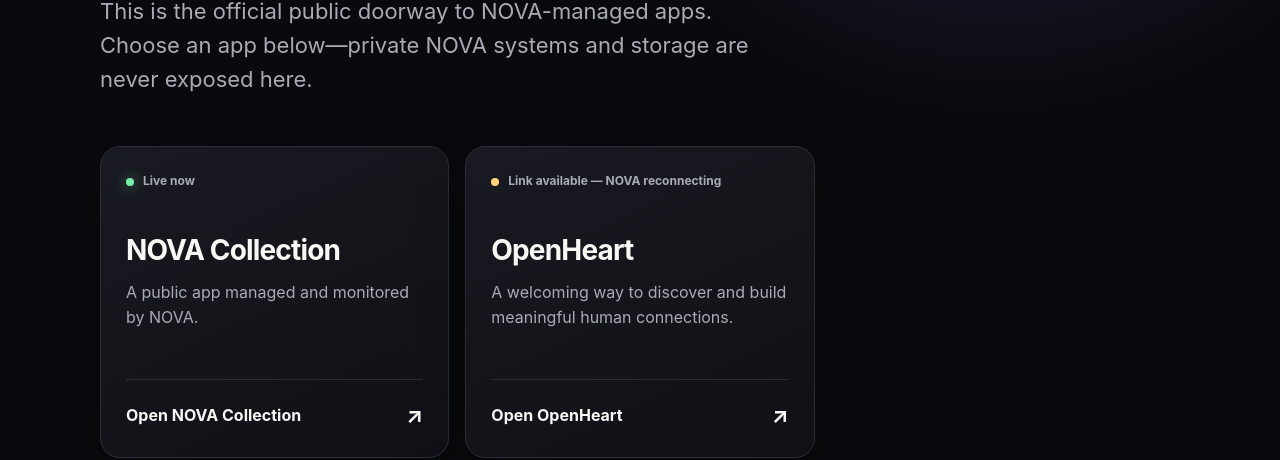
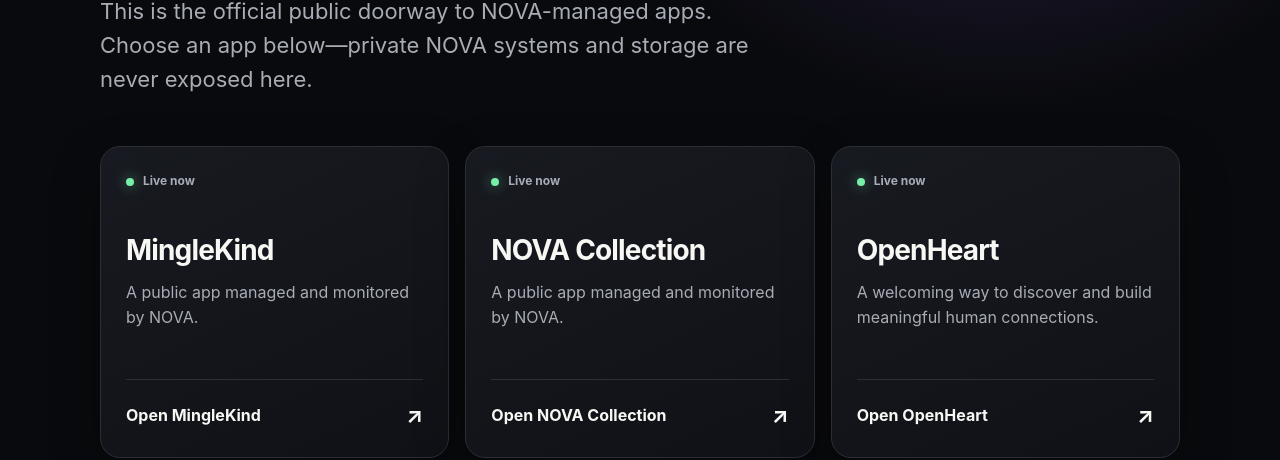
Before and after one commit to legitpdfufile-wq/nova-web, a plain HTML site: page index.html in a window 1280 px wide. Shown: the part 361-821 px from the top of the page. Drawn offline with Linux system fonts and the light colour scheme.

Commit message:
NOVA: refresh public app links

```diff
--- a/index.html
+++ b/index.html
@@ -8,7 +8,7 @@
 <meta property="og:type" content="website"><meta property="og:url" content="https://legitpdfufile-wq.github.io/nova-web/">
 <meta property="og:image" content="https://legitpdfufile-wq.github.io/nova-web/assets/nova-share-card-1200x628.png"><meta property="og:image:width" content="1200"><meta property="og:image:height" content="628"><meta property="og:image:alt" content="NOVA Public Apps — Johnny Law, MingleKind and OpenHeart">
 <meta name="twitter:card" content="summary_large_image"><meta name="twitter:title" content="NOVA Public Apps"><meta name="twitter:description" content="Open Johnny Law, MingleKind and OpenHeart."><meta name="twitter:image" content="https://legitpdfufile-wq.github.io/nova-web/assets/nova-share-card-1200x628.png">
-<script type="application/ld+json">{"@context": "https://schema.org", "@type": "ItemList", "name": "NOVA Public Apps", "itemListElement": [{"@type": "ListItem", "position": 1, "name": "NOVA Collection", "url": "https://nova-collection.mik-luvin-1308.chatgpt.site/builds/"}, {"@type": "ListItem", "position": 2, "name": "OpenHeart", "url": "https://lady-subtle-arts-ultimate.trycloudflare.com"}]}</script>
+<script type="application/ld+json">{"@context": "https://schema.org", "@type": "ItemList", "name": "NOVA Public Apps", "itemListElement": [{"@type": "ListItem", "position": 1, "name": "MingleKind", "url": "https://bikes-territory-repeat-nav.trycloudflare.com"}, {"@type": "ListItem", "position": 2, "name": "NOVA Collection", "url": "https://nova-collection.mik-luvin-1308.chatgpt.site/builds/"}, {"@type": "ListItem", "position": 3, "name": "OpenHeart", "url": "https://although-blocking-belongs-continuing.trycloudflare.com"}]}</script>
 <style>
 :root{--ink:#f7f7f4;--muted:#a8acb5;--panel:#14161b;--line:#2b2e36;--green:#78efa9;--amber:#ffd17a}
 *{box-sizing:border-box}body{margin:0;min-height:100vh;background:radial-gradient(circle at 78% 0,#302753 0,transparent 34%),#090a0d;color:var(--ink);font:16px/1.55 Inter,Segoe UI,system-ui,sans-serif}
@@ -23,9 +23,12 @@ h2{font-size:28px;letter-spacing:-.03em;margin:38px 0 8px}.card p{color:var(--mu
 </style></head><body><main class="shell"><div class="brand"><div class="mark">N</div>NOVA public web</div>
 <header><h1>Useful apps.<br>Kept live by NOVA.</h1><p>This is the official public doorway to NOVA-managed apps. Choose an app below—private NOVA systems and storage are never exposed here.</p></header>
 <section class="grid" aria-label="Public apps"><article class="card"><div class="status live"><span></span>Live now</div>
+            <h2>MingleKind</h2><p>A public app managed and monitored by NOVA.</p>
+            <a class="open" href="https://bikes-territory-repeat-nav.trycloudflare.com" rel="noopener noreferrer">Open MingleKind<b aria-hidden="true">↗</b></a></article>
+<article class="card"><div class="status live"><span></span>Live now</div>
             <h2>NOVA Collection</h2><p>A public app managed and monitored by NOVA.</p>
             <a class="open" href="https://nova-collection.mik-luvin-1308.chatgpt.site/builds/" rel="noopener noreferrer">Open NOVA Collection<b aria-hidden="true">↗</b></a></article>
-<article class="card"><div class="status repairing"><span></span>Link available — NOVA reconnecting</div>
+<article class="card"><div class="status live"><span></span>Live now</div>
             <h2>OpenHeart</h2><p>A welcoming way to discover and build meaningful human connections.</p>
-            <a class="open" href="https://lady-subtle-arts-ultimate.trycloudflare.com" rel="noopener noreferrer">Open OpenHeart<b aria-hidden="true">↗</b></a></article></section>
+            <a class="open" href="https://although-blocking-belongs-continuing.trycloudflare.com" rel="noopener noreferrer">Open OpenHeart<b aria-hidden="true">↗</b></a></article></section>
 <footer><span><strong>NOVA</strong> monitors approved public links and repairs them when needed.</span><span>Public apps only · No private storage access</span></footer></main></body></html>
```
